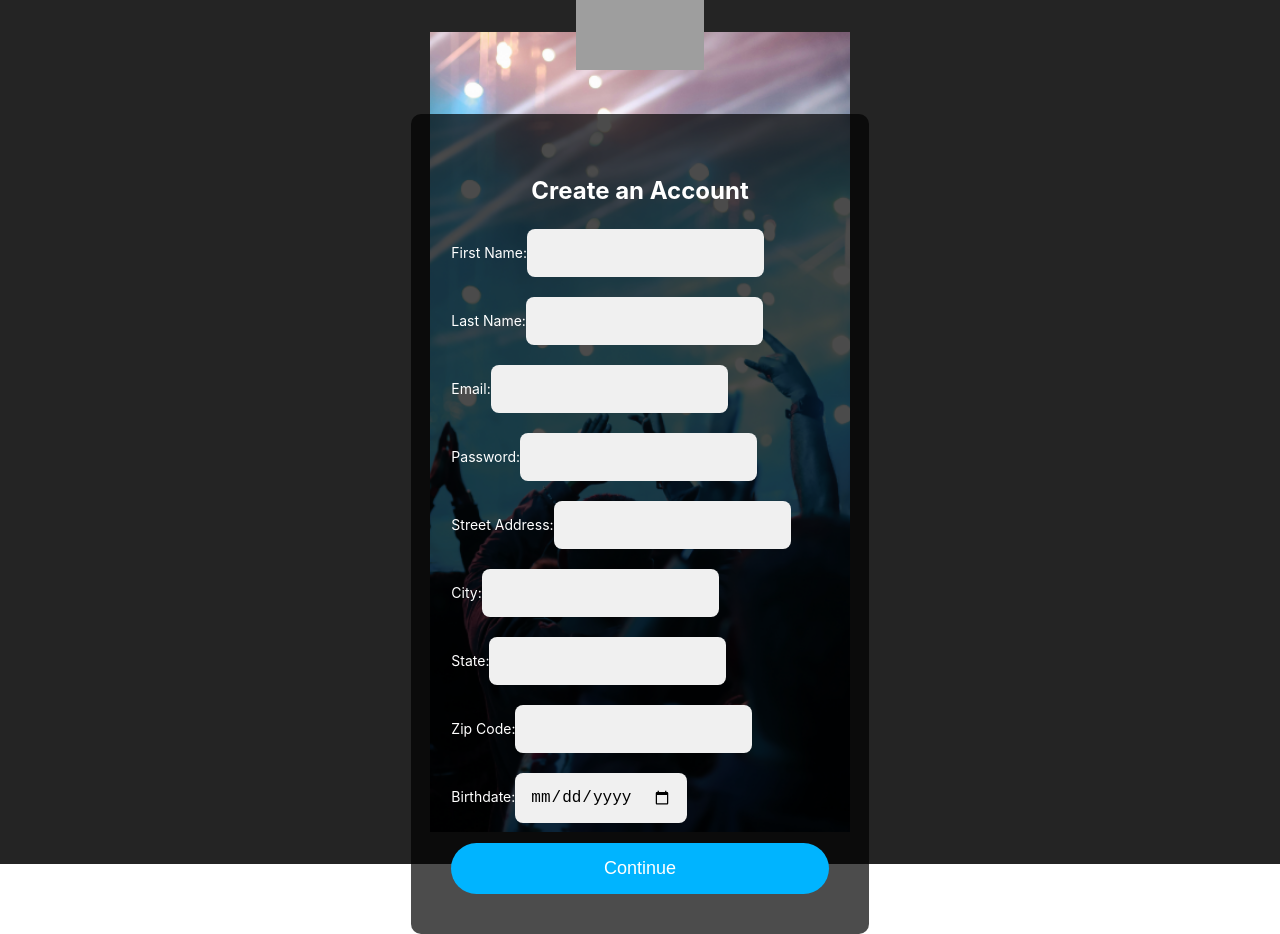
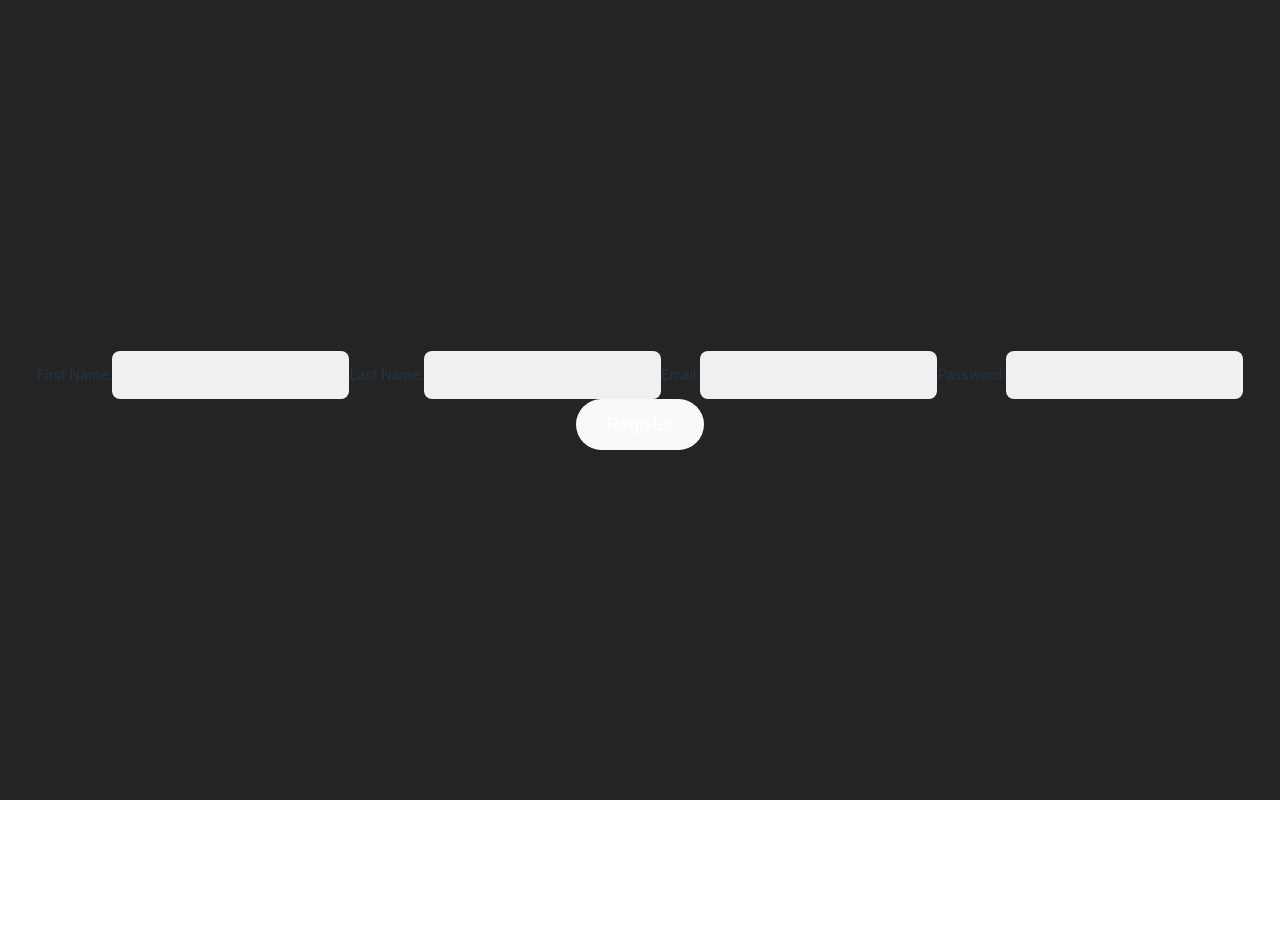
Before and after one commit to RaffyTaffy64/Personal-Project, a React (Vite) app: page /Register in a window 1280 px wide. After the commit the page ends 800 px from the top, so only its background shows below. Built offline with nearby package versions, Linux system fonts and the light colour scheme; grey boxes are pictures that could not be loaded.

Commit message:
updated files

```diff
--- a/src/components/account.jsx
+++ b/src/components/account.jsx
@@ -7,29 +7,23 @@ const Account = () => {
     const navigate = useNavigate()
 
     useEffect(() => {
-    const userId = localStorage.getItem('id');
+        const userId = localStorage.getItem('id')
         if (!userId) {
-      navigate('/Login') // Redirect to login if no userId
-      return;
+            navigate('/login') // Redirect to login if no userId
+            return
         }
 
         axios.get('/api/users/me')
             .then((res) => {
-        const data = res.data // Access the data from the response
-        console.log(data)
-        if (data.error) {
-          console.error(data.error)
-        } else {
-          setUser(data) // Save user data
-        }
+                setUser(res.data) // Save user data
             })
             .catch((err) => {
                 console.error('Failed to fetch user data:', err)
+                navigate('/login') // Redirect on error
             })
     }, [navigate])
 
     if (!user) return <div>Loading...</div>
-
     return (
         <div>
             <h1>Welcome, {user.firstName} {user.lastName}</h1>
--- a/src/components/login.jsx
+++ b/src/components/login.jsx
@@ -10,16 +10,14 @@ const Login = () => {
     const handleLogin = async (e) => {
         e.preventDefault()
         try {
-      const res = await axios.post('/api/auth/Login', { email, password })
-console.log(res.data)
+            const res = await axios.post('/api/auth/login', { email, password })
             if (res.status === 200) {
                 localStorage.setItem('id', res.data.userId)
-        navigate('/Account')
-      } else {
-        alert(res.data.message || 'Login failed')
+                navigate('/account') // Redirect to Account page
             }
         } catch (error) {
             console.error('Error during login:', error)
+            alert('Login failed')
         }
     }
 
--- a/src/components/register.jsx
+++ b/src/components/register.jsx
@@ -1,143 +1,40 @@
 import React, { useState } from 'react'
 import { useNavigate } from 'react-router-dom'
-import '../index.css'
 import axios from 'axios'
 
 const Register = () => {
-  const navigate = useNavigate()
     const [firstName, setFirstName] = useState('')
     const [lastName, setLastName] = useState('')
+    const [email, setEmail] = useState('')
     const [password, setPassword] = useState('')
-  const [email, setEmail] = useState('')
-  const [streetAddress, setStreetAddress] = useState('')
-  const [city, setCity] = useState('')
-  const [state, setState] = useState('')
-  const [zipCode, setZipCode] = useState('')
-  const [birthdate, setBirthdate] = useState('')
-  const [errorMessage, setErrorMessage] = useState('') // State for error handling
+    const navigate = useNavigate()
 
     const handleSubmit = async (e) => {
-  e.preventDefault();
-  const formData = {
-    firstName,
-    lastName,
-    password,
-    email,
-    streetAddress,
-    city,
-    state,
-    zipCode,
-    birthdate,
-  }
-
+        e.preventDefault()
         try {
-    const response = await axios.post('/api/register', formData);
-
-    console.log(response.data)
-    // const data = await response.json()
-
-    if (response.status === 201) {
-      localStorage.setItem('id', response.data.userId)
-      navigate('/Payment') // Navigate to Payment page
-    } else {
-      setErrorMessage(res.data.message || 'Registration failed')
+            const res = await axios.post('/api/register', { firstName, lastName, email, password })
+            if (res.status === 201) {
+                localStorage.setItem('id', res.data.userId)
+                navigate('/account') // Redirect to Account page
             }
         } catch (error) {
-    console.error('Error:', error)
-    setErrorMessage('Something went wrong. Please try again.')
+            console.error('Registration error:', error)
+            alert('Registration failed')
         }
     }
 
-
     return (
-    <div className="register-container">
-      <header className="header">
-        <img src="path_to_logo_image" alt="DevMountain Logo" className="logo" />
-      </header>
-      <div className="form-container">
-        <h2>Create an Account</h2>
-        {errorMessage && <p className="error-message">{errorMessage}</p>} {/* Display error message */}
-        <form onSubmit={handleSubmit} className="register-form">
-          <label>First Name:
-            <input
-              type="text"
-              name="firstName"
-              value={firstName}
-              onChange={(e) => setFirstName(e.target.value)}
-              required
-            />
-          </label>
-          <label>Last Name:
-            <input
-              type="text"
-              name="lastName"
-              value={lastName}
-              onChange={(e) => setLastName(e.target.value)}
-              required
-            />
-          </label>
-          <label>Email:
-            <input
-              type="email"
-              name="email"
-              value={email}
-              onChange={(e) => setEmail(e.target.value)}
-              required
-            />
-          </label>
-          <label>Password:
-            <input
-              type="password"
-              name="password"
-              value={password}
-              onChange={(e) => setPassword(e.target.value)}
-              required
-            />
-          </label>
-          <label>Street Address:
-            <input
-              type="text"
-              name="streetAddress"
-              value={streetAddress}
-              onChange={(e) => setStreetAddress(e.target.value)}
-            />
-          </label>
-          <label>City:
-            <input
-              type="text"
-              name="city"
-              value={city}
-              onChange={(e) => setCity(e.target.value)}
-            />
-          </label>
-          <label>State:
-            <input
-              type="text"
-              name="state"
-              value={state}
-              onChange={(e) => setState(e.target.value)}
-            />
-          </label>
-          <label>Zip Code:
-            <input
-              type="text"
-              name="zipCode"
-              value={zipCode}
-              onChange={(e) => setZipCode(e.target.value)}
-            />
-          </label>
-          <label>Birthdate:
-            <input
-              type="date"
-              name="birthdate"
-              value={birthdate}
-              onChange={(e) => setBirthdate(e.target.value)}
-            />
-          </label>
-          <button type="submit" className="btn submit-btn">Continue</button>
+        <form onSubmit={handleSubmit}>
+            <label>First Name:</label>
+            <input type="text" value={firstName} onChange={(e) => setFirstName(e.target.value)} required />
+            <label>Last Name:</label>
+            <input type="text" value={lastName} onChange={(e) => setLastName(e.target.value)} required />
+            <label>Email:</label>
+            <input type="email" value={email} onChange={(e) => setEmail(e.target.value)} required />
+            <label>Password:</label>
+            <input type="password" value={password} onChange={(e) => setPassword(e.target.value)} required />
+            <button type="submit">Register</button>
         </form>
-      </div>
-    </div>
     )
 }
 
```
Also changed, not shown: server.js (+12 -18 lines), src/config/db.js (+3 -4 lines), src/controllers/authController.js (+15 -37 lines), src/models/users.js (+3 -16 lines). Lines whose indentation alone changed are shown as unchanged.
